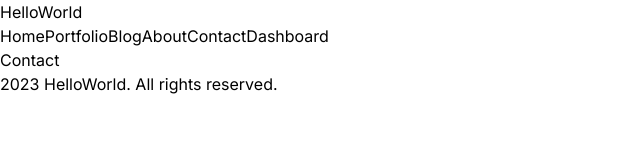
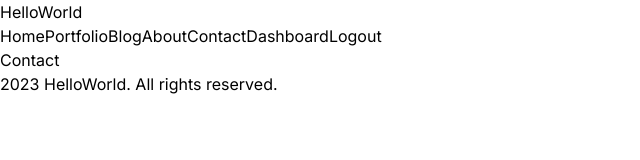
Before and after one commit to shakibhossainmuhammad/next-first, a Next.js app: page /contact in a window 1280 px wide. Shown: the top 160 px of the page, without its empty margins (0-640 px from the left). Built offline with nearby package versions, Linux system fonts and the light colour scheme.

Commit message:
server side and client side

```diff
--- a/src/components/navbar/Navbar.jsx
+++ b/src/components/navbar/Navbar.jsx
@@ -1,3 +1,4 @@
+'use client';
 import Link from 'next/link';
 import React from 'react';
 
@@ -43,6 +44,13 @@ const Navbar = () => {
             {link.title}
           </Link>
         ))}
+        <button
+          onClick={() => {
+            console.log('Logged Out');
+          }}
+        >
+          Logout
+        </button>
       </div>
     </div>
   );
```
